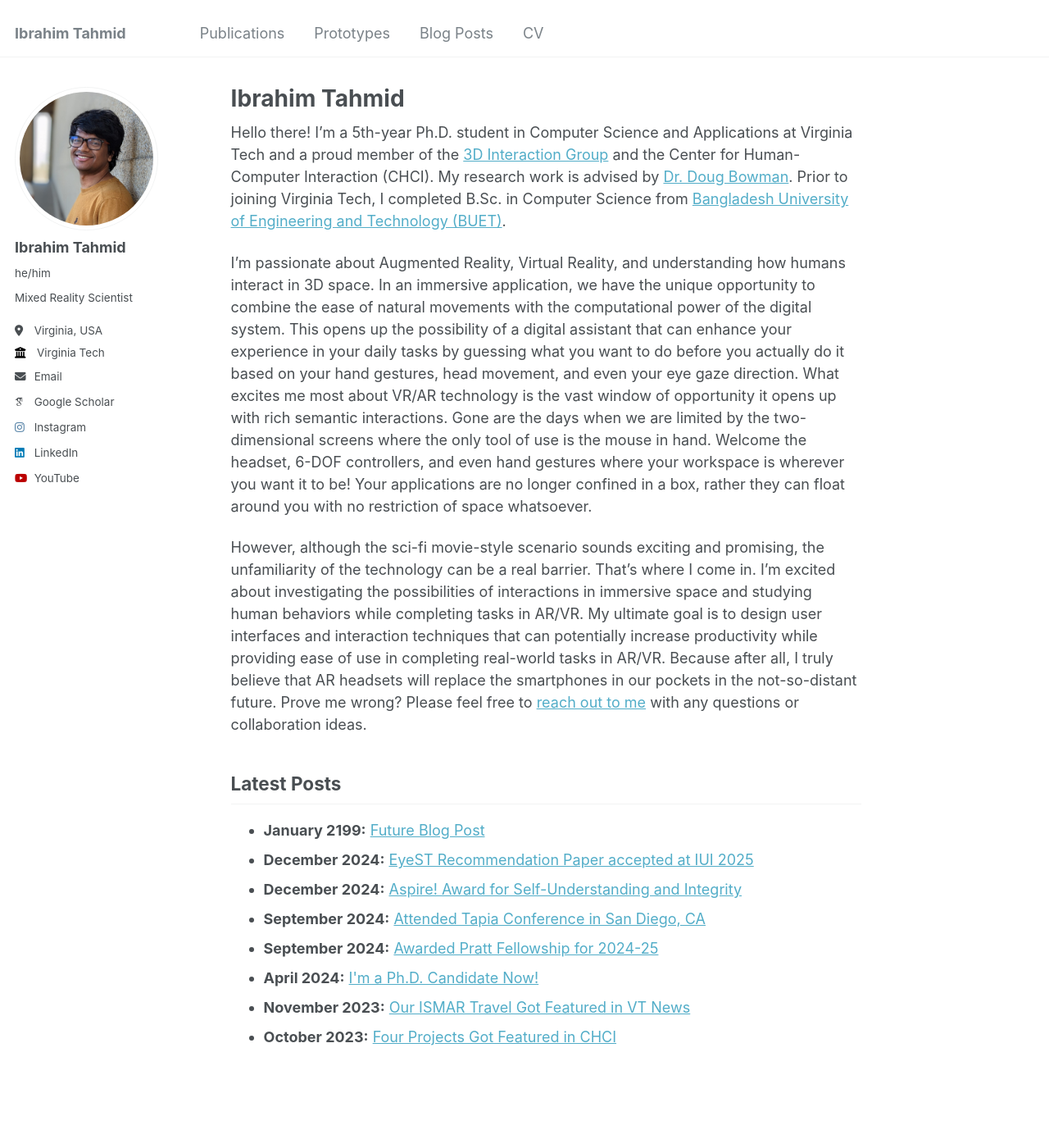
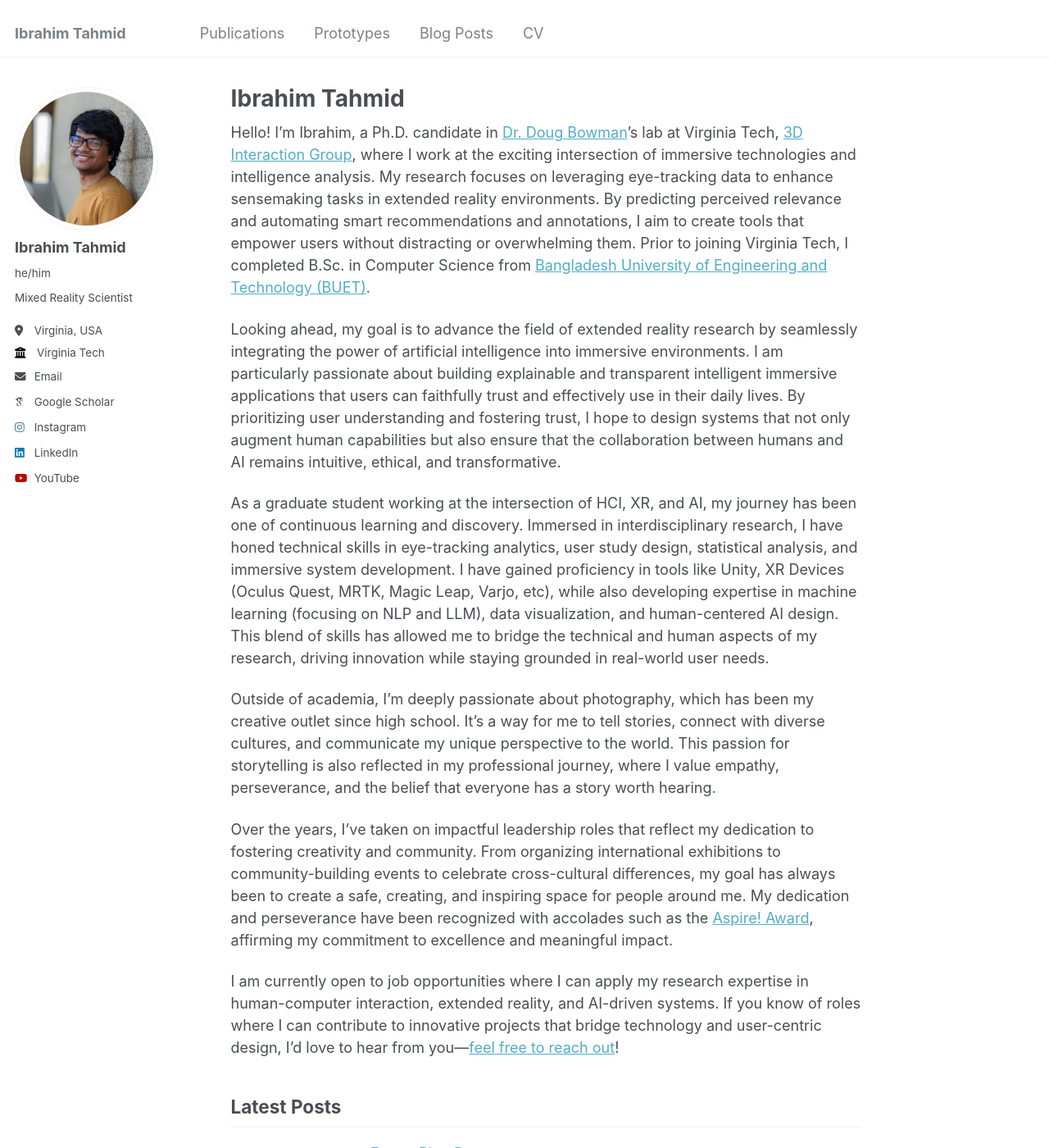
Before and after one commit to iatahmid/iatahmid.github.io, a Jekyll site: the page built from _pages/about.md, in a window 1280 px wide and 1400 px high. Shown: the whole window at 82% size. Built offline with Jekyll 4.4.1, drawn with Linux system fonts in a browser that asks for light colours; some web fonts are replaced.

Commit message:
Update about.md

```diff
--- a/_pages/about.md
+++ b/_pages/about.md
@@ -7,11 +7,17 @@ redirect_from:
   - /about.html
 ---
 
-Hello there! I'm a 5th-year Ph.D. student in Computer Science and Applications at Virginia Tech and a proud member of the [3D Interaction Group](https://wordpress.cs.vt.edu/3digroup/) and the Center for Human-Computer Interaction (CHCI).  My research work is advised by [Dr. Doug Bowman](https://wordpress.cs.vt.edu/3digroup/author/dbowman/). Prior to joining Virginia Tech, I completed B.Sc. in Computer Science from [Bangladesh University of Engineering and Technology (BUET)](https://cse.buet.ac.bd/).
+Hello! I'm Ibrahim, a Ph.D. candidate in [Dr. Doug Bowman](https://wordpress.cs.vt.edu/3digroup/author/dbowman/)’s lab at Virginia Tech, [3D Interaction Group](https://wordpress.cs.vt.edu/3digroup/), where I work at the exciting intersection of immersive technologies and intelligence analysis. My research focuses on leveraging eye-tracking data to enhance sensemaking tasks in extended reality environments. By predicting perceived relevance and automating smart recommendations and annotations, I aim to create tools that empower users without distracting or overwhelming them. Prior to joining Virginia Tech, I completed B.Sc. in Computer Science from [Bangladesh University of Engineering and Technology (BUET)](https://cse.buet.ac.bd/).
 
-I'm passionate about Augmented Reality, Virtual Reality, and understanding how humans interact in 3D space. In an immersive application, we have the unique opportunity to combine the ease of natural movements with the computational power of the digital system. This opens up the possibility of a digital assistant that can enhance your experience in your daily tasks by guessing what you want to do before you actually do it based on your hand gestures, head movement, and even your eye gaze direction. What excites me most about VR/AR technology is the vast window of opportunity it opens up with rich semantic interactions. Gone are the days when we are limited by the two-dimensional screens where the only tool of use is the mouse in hand. Welcome the headset, 6-DOF controllers, and even hand gestures where your workspace is wherever you want it to be! Your applications are no longer confined in a box, rather they can float around you with no restriction of space whatsoever.
+Looking ahead, my goal is to advance the field of extended reality research by seamlessly integrating the power of artificial intelligence into immersive environments. I am particularly passionate about building explainable and transparent intelligent immersive applications that users can faithfully trust and effectively use in their daily lives. By prioritizing user understanding and fostering trust, I hope to design systems that not only augment human capabilities but also ensure that the collaboration between humans and AI remains intuitive, ethical, and transformative.
 
-However, although the sci-fi movie-style scenario sounds exciting and promising, the unfamiliarity of the technology can be a real barrier. That's where I come in. I'm excited about investigating the possibilities of interactions in immersive space and studying human behaviors while completing tasks in AR/VR. My ultimate goal is to design user interfaces and interaction techniques that can potentially increase productivity while providing ease of use in completing real-world tasks in AR/VR. Because after all, I truly believe that AR headsets will replace the smartphones in our pockets in the not-so-distant future. Prove me wrong? Please feel free to [reach out to me](mailto:iatahmid@vt.edu) with any questions or collaboration ideas.
+As a graduate student working at the intersection of HCI, XR, and AI, my journey has been one of continuous learning and discovery. Immersed in interdisciplinary research, I have honed technical skills in eye-tracking analytics, user study design, statistical analysis, and immersive system development. I have gained proficiency in tools like Unity, XR Devices (Oculus Quest, MRTK, Magic Leap, Varjo, etc), while also developing expertise in machine learning (focusing on NLP and LLM), data visualization, and human-centered AI design. This blend of skills has allowed me to bridge the technical and human aspects of my research, driving innovation while staying grounded in real-world user needs.
+
+Outside of academia, I’m deeply passionate about photography, which has been my creative outlet since high school. It’s a way for me to tell stories, connect with diverse cultures, and communicate my unique perspective to the world. This passion for storytelling is also reflected in my professional journey, where I value empathy, perseverance, and the belief that everyone has a story worth hearing.
+
+Over the years, I've taken on impactful leadership roles that reflect my dedication to fostering creativity and community. From organizing international exhibitions to community-building events to celebrate cross-cultural differences, my goal has always been to create a safe, creating, and inspiring space for people around me. My dedication and perseverance have been recognized with accolades such as the [Aspire! Award](https://experience.vt.edu/2017/Ibrahim_Tahmid.html), affirming my commitment to excellence and meaningful impact.
+
+I am currently open to job opportunities where I can apply my research expertise in human-computer interaction, extended reality, and AI-driven systems. If you know of roles where I can contribute to innovative projects that bridge technology and user-centric design, I’d love to hear from you—[feel free to reach out](mailto:iatahmid@vt.edu)!
 
 <h2>Latest Posts</h2>
 <ul>
```
